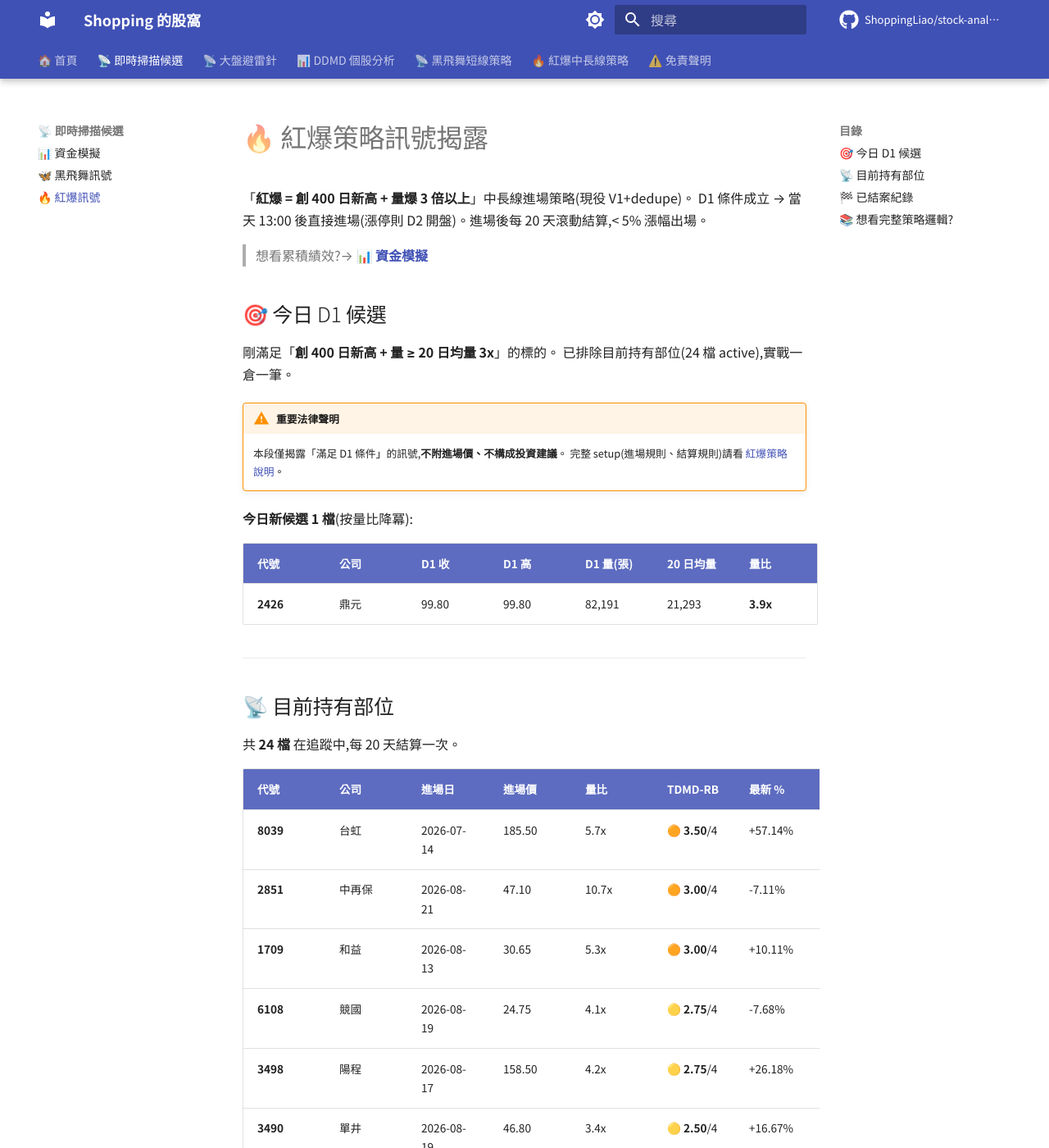
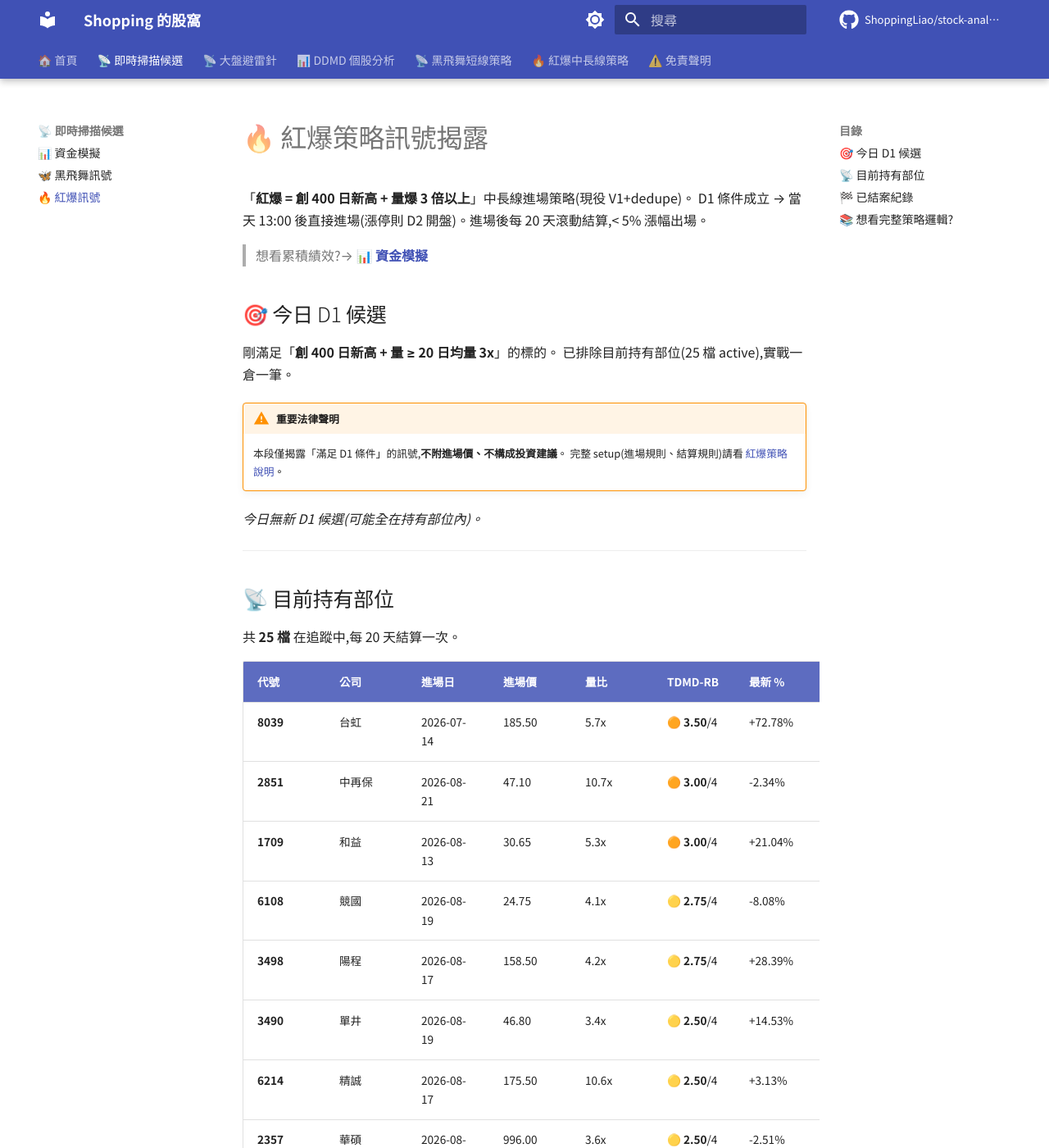
Before and after one commit to ShoppingLiao/stock-analysis-public, an MkDocs documentation site: the page built from docs/signals_red_burst.md, in a window 1280 px wide and 1400 px high. Shown: the whole window at 82% size. Built offline with MkDocs 1.6.1 and Material for MkDocs 9.7.7, drawn with Linux system fonts in a browser that asks for light colours; comment, search, counter and statistics services are not loaded; some of the changed text lies outside the part shown.

Commit message:
docs(signals): update BB + RB + capital (2026-08-26)

```diff
--- a/docs/signals_red_burst.md
+++ b/docs/signals_red_burst.md
@@ -8,50 +8,47 @@ D1 條件成立 → 當天 13:00 後直接進場(漲停則 D2 開盤)。進場
 ## 🎯 今日 D1 候選
 
 剛滿足「**創 400 日新高 + 量 ≥ 20 日均量 3x**」的標的。
-已排除目前持有部位(24 檔 active),實戰一倉一筆。
+已排除目前持有部位(25 檔 active),實戰一倉一筆。
 
 !!! warning "重要法律聲明"
     本段僅揭露「滿足 D1 條件」的訊號,**不附進場價、不構成投資建議**。
     完整 setup(進場規則、結算規則)請看 [紅爆策略說明](about/strategy_red_burst.md)。
 
-**今日新候選 1 檔**(按量比降冪):
-
-| 代號 | 公司 | D1 收 | D1 高 | D1 量(張) | 20 日均量 | 量比 |
-|------|------|-------|-------|-----------|-----------|------|
-| **2426** | 鼎元 | 99.80 | 99.80 | 82,191 | 21,293 | **3.9x** |
+*今日無新 D1 候選(可能全在持有部位內)。*
 
 ---
 
 ## 📡 目前持有部位
 
-共 **24 檔** 在追蹤中,每 20 天結算一次。
+共 **25 檔** 在追蹤中,每 20 天結算一次。
 
 | 代號 | 公司 | 進場日 | 進場價 | 量比 | TDMD-RB | 最新 % | MFE | MAE | review |
 |------|------|--------|--------|------|---------|--------|-----|-----|--------|
-| **8039** | 台虹 | 2026-07-14 | 185.50 | 5.7x | 🟠 **3.50**/4 | +57.14% | +64.96% | -14.82% | 1/10 |
-| **2851** | 中再保 | 2026-08-21 | 47.10 | 10.7x | 🟠 **3.00**/4 | -7.11% | +0.42% | -11.78% | 0/10 |
-| **1709** | 和益 | 2026-08-13 | 30.65 | 5.3x | 🟠 **3.00**/4 | +10.11% | +18.43% | -3.75% | 0/10 |
-| **6108** | 競國 | 2026-08-19 | 24.75 | 4.1x | 🟡 **2.75**/4 | -7.68% | +7.47% | -11.52% | 0/10 |
-| **3498** | 陽程 | 2026-08-17 | 158.50 | 4.2x | 🟡 **2.75**/4 | +26.18% | +26.50% | -3.15% | 0/10 |
-| **3490** | 單井 | 2026-08-19 | 46.80 | 3.4x | 🟡 **2.50**/4 | +16.67% | +23.50% | +0.75% | 0/10 |
-| **6214** | 精誠 | 2026-08-17 | 175.50 | 10.6x | 🟡 **2.50**/4 | +3.42% | +3.70% | -1.14% | 0/10 |
-| **2357** | 華碩 | 2026-08-14 | 996.00 | 3.6x | 🟡 **2.50**/4 | -7.13% | -1.00% | -10.54% | 0/10 |
-| **2103** | 台橡 | 2026-08-11 | 28.65 | 5.0x | 🟡 **2.50**/4 | -1.92% | +0.52% | -6.46% | 0/10 |
-| **2301** | 光寶科 | 2026-08-05 | 249.00 | 4.1x | 🟡 **2.50**/4 | +18.88% | +18.88% | -2.01% | 0/10 |
-| **2395** | 研華 | 2026-07-09 | 547.00 | 3.1x | 🟡 **2.50**/4 | +22.49% | +29.62% | -9.78% | 1/10 |
-| **2637** | 慧洋-KY | 2026-08-19 | 91.80 | 4.6x | 🟡 **2.25**/4 | +4.03% | +17.65% | -1.42% | 0/10 |
-| **2006** | 東和鋼鐵 | 2026-08-06 | 86.20 | 3.1x | 🟡 **2.25**/4 | -4.87% | +3.48% | -8.93% | 0/10 |
-| **2606** | 裕民 | 2026-08-24 | 72.30 | 3.0x | 🟡 **2.00**/4 | +7.88% | +9.96% | +1.80% | 0/10 |
-| **2615** | 萬海 | 2026-08-24 | 124.50 | 3.7x | 🟡 **2.00**/4 | +1.61% | +8.03% | +0.00% | 0/10 |
-| **6265** | 方土昶 | 2026-08-17 | 63.30 | 3.2x | 🟡 **2.00**/4 | -6.16% | +3.16% | -13.90% | 0/10 |
-| **2027** | 大成鋼 | 2026-08-13 | 50.40 | 3.0x | 🟡 **2.00**/4 | +0.40% | +3.77% | -7.04% | 0/10 |
-| **2030** | 彰源 | 2026-08-10 | 20.45 | 11.6x | 🟡 **2.00**/4 | +15.65% | +16.38% | +0.00% | 0/10 |
-| **5880** | 合庫金 | 2026-07-30 | 27.00 | 3.6x | 🟡 **2.00**/4 | -7.22% | +2.41% | -11.67% | 0/10 |
-| **2465** | 麗臺 | 2026-08-11 | 86.90 | 3.0x | ⚪ **1.75**/4 | +2.88% | +22.55% | -2.88% | 0/10 |
-| **6446** | 藥華藥 | 2026-05-14 | 780.00 | 3.9x | ⚪ **1.75**/4 | +91.03% | +101.28% | -0.64% | 3/10 |
-| **2359** | 所羅門 | 2026-08-18 | 177.50 | 3.8x | ⚪ **1.50**/4 | -18.31% | +1.69% | -21.69% | 0/10 |
-| **2634** | 漢翔 | 2026-07-22 | 64.40 | 3.3x | ⚪ **1.50**/4 | +3.57% | +18.79% | -9.94% | 1/10 |
-| **2425** | 承啟 | 2026-08-04 | 50.20 | 3.7x | ⚪ **1.25**/4 | -24.80% | +5.38% | -27.09% | 0/10 |
+| **8039** | 台虹 | 2026-07-14 | 185.50 | 5.7x | 🟠 **3.50**/4 | +72.78% | +72.78% | -14.82% | 1/10 |
+| **2851** | 中再保 | 2026-08-21 | 47.10 | 10.7x | 🟠 **3.00**/4 | -2.34% | +0.42% | -11.78% | 0/10 |
+| **1709** | 和益 | 2026-08-13 | 30.65 | 5.3x | 🟠 **3.00**/4 | +21.04% | +21.04% | -3.75% | 0/10 |
+| **6108** | 競國 | 2026-08-19 | 24.75 | 4.1x | 🟡 **2.75**/4 | -8.08% | +7.47% | -11.52% | 0/10 |
+| **3498** | 陽程 | 2026-08-17 | 158.50 | 4.2x | 🟡 **2.75**/4 | +28.39% | +29.34% | -3.15% | 0/10 |
+| **3490** | 單井 | 2026-08-19 | 46.80 | 3.4x | 🟡 **2.50**/4 | +14.53% | +23.50% | +0.75% | 0/10 |
+| **6214** | 精誠 | 2026-08-17 | 175.50 | 10.6x | 🟡 **2.50**/4 | +3.13% | +4.84% | -1.14% | 0/10 |
+| **2357** | 華碩 | 2026-08-14 | 996.00 | 3.6x | 🟡 **2.50**/4 | -2.51% | -1.00% | -10.54% | 0/10 |
+| **2103** | 台橡 | 2026-08-11 | 28.65 | 5.0x | 🟡 **2.50**/4 | -1.57% | +0.52% | -6.46% | 0/10 |
+| **2301** | 光寶科 | 2026-08-05 | 249.00 | 4.1x | 🟡 **2.50**/4 | +23.29% | +25.50% | -2.01% | 0/10 |
+| **2395** | 研華 | 2026-07-09 | 547.00 | 3.1x | 🟡 **2.50**/4 | +25.78% | +29.62% | -9.78% | 1/10 |
+| **2637** | 慧洋-KY | 2026-08-19 | 91.80 | 4.6x | 🟡 **2.25**/4 | -0.65% | +17.65% | -1.96% | 0/10 |
+| **2006** | 東和鋼鐵 | 2026-08-06 | 86.20 | 3.1x | 🟡 **2.25**/4 | -4.64% | +3.48% | -8.93% | 0/10 |
+| **2426** | 鼎元 | 2026-08-26 | 99.80 | 3.9x | 🟡 **2.00**/4 | — | — | — | 0/10 |
+| **2606** | 裕民 | 2026-08-24 | 72.30 | 3.0x | 🟡 **2.00**/4 | -0.41% | +9.96% | -1.80% | 0/10 |
+| **2615** | 萬海 | 2026-08-24 | 124.50 | 3.7x | 🟡 **2.00**/4 | -7.63% | +8.03% | -8.43% | 0/10 |
+| **6265** | 方土昶 | 2026-08-17 | 63.30 | 3.2x | 🟡 **2.00**/4 | -7.42% | +3.16% | -13.90% | 0/10 |
+| **2027** | 大成鋼 | 2026-08-13 | 50.40 | 3.0x | 🟡 **2.00**/4 | -0.79% | +3.77% | -7.04% | 0/10 |
+| **2030** | 彰源 | 2026-08-10 | 20.45 | 11.6x | 🟡 **2.00**/4 | +14.91% | +16.38% | +0.00% | 0/10 |
+| **5880** | 合庫金 | 2026-07-30 | 27.00 | 3.6x | 🟡 **2.00**/4 | -7.41% | +2.41% | -11.67% | 0/10 |
+| **2465** | 麗臺 | 2026-08-11 | 86.90 | 3.0x | ⚪ **1.75**/4 | +7.71% | +22.55% | -2.88% | 0/10 |
+| **6446** | 藥華藥 | 2026-05-14 | 780.00 | 3.9x | ⚪ **1.75**/4 | +103.21% | +105.13% | -0.64% | 3/10 |
+| **2359** | 所羅門 | 2026-08-18 | 177.50 | 3.8x | ⚪ **1.50**/4 | -17.46% | +1.69% | -21.69% | 0/10 |
+| **2634** | 漢翔 | 2026-07-22 | 64.40 | 3.3x | ⚪ **1.50**/4 | +7.14% | +18.79% | -9.94% | 1/10 |
+| **2425** | 承啟 | 2026-08-04 | 50.20 | 3.7x | ⚪ **1.25**/4 | -24.30% | +5.38% | -27.09% | 0/10 |
 
 > TDMD-RB:🔴 主力(4)/🟠 中倉(3)/🟡 試單(2)/⚪ 觀察(<2)。T=突破力道+多頭陡峭、D=量爆強度、M=籌碼三條合一、Dr=LLM 題材。
 
```
Also changed, not shown: docs/signals_capital.md (+6 -6 lines).
